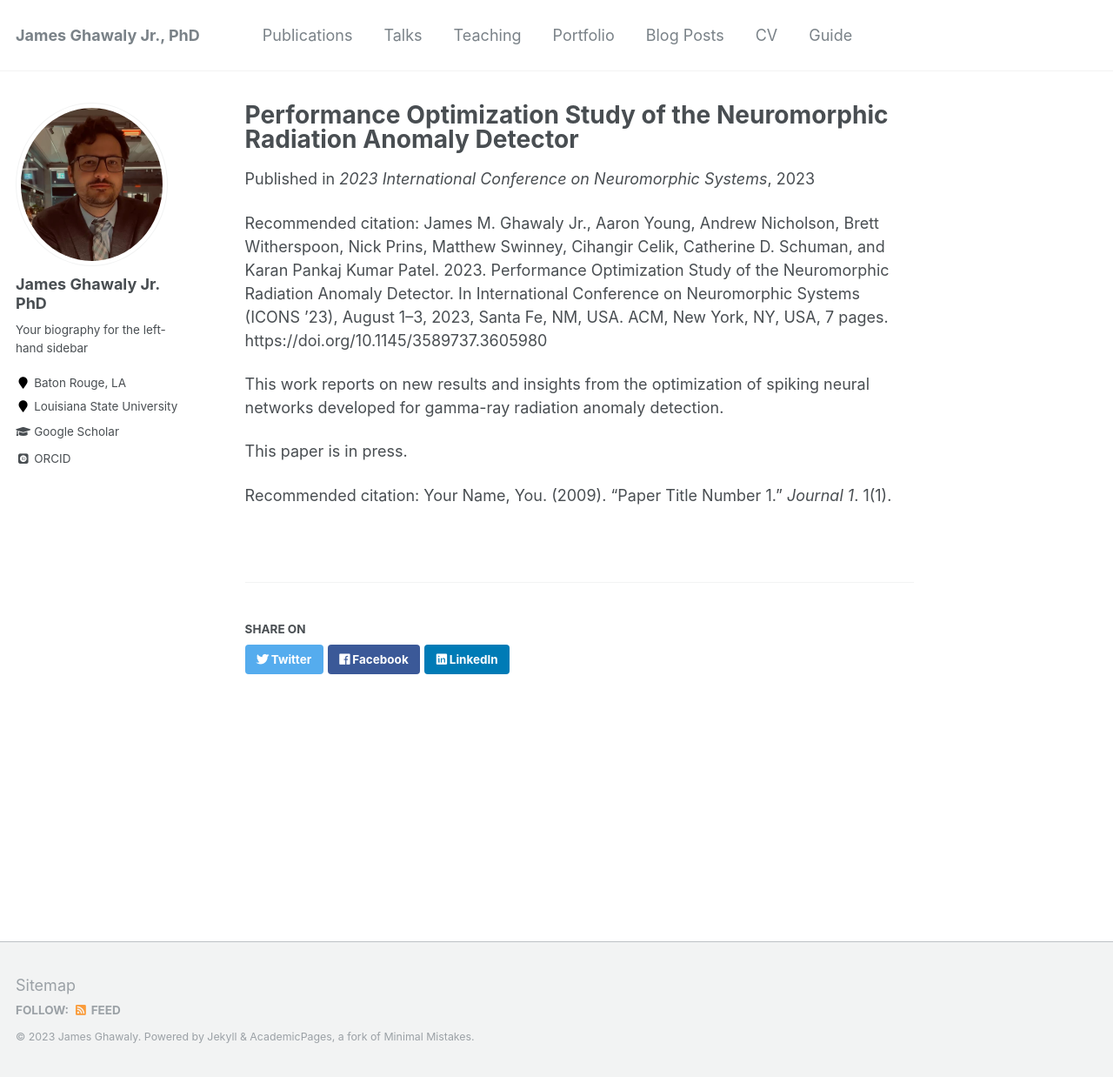
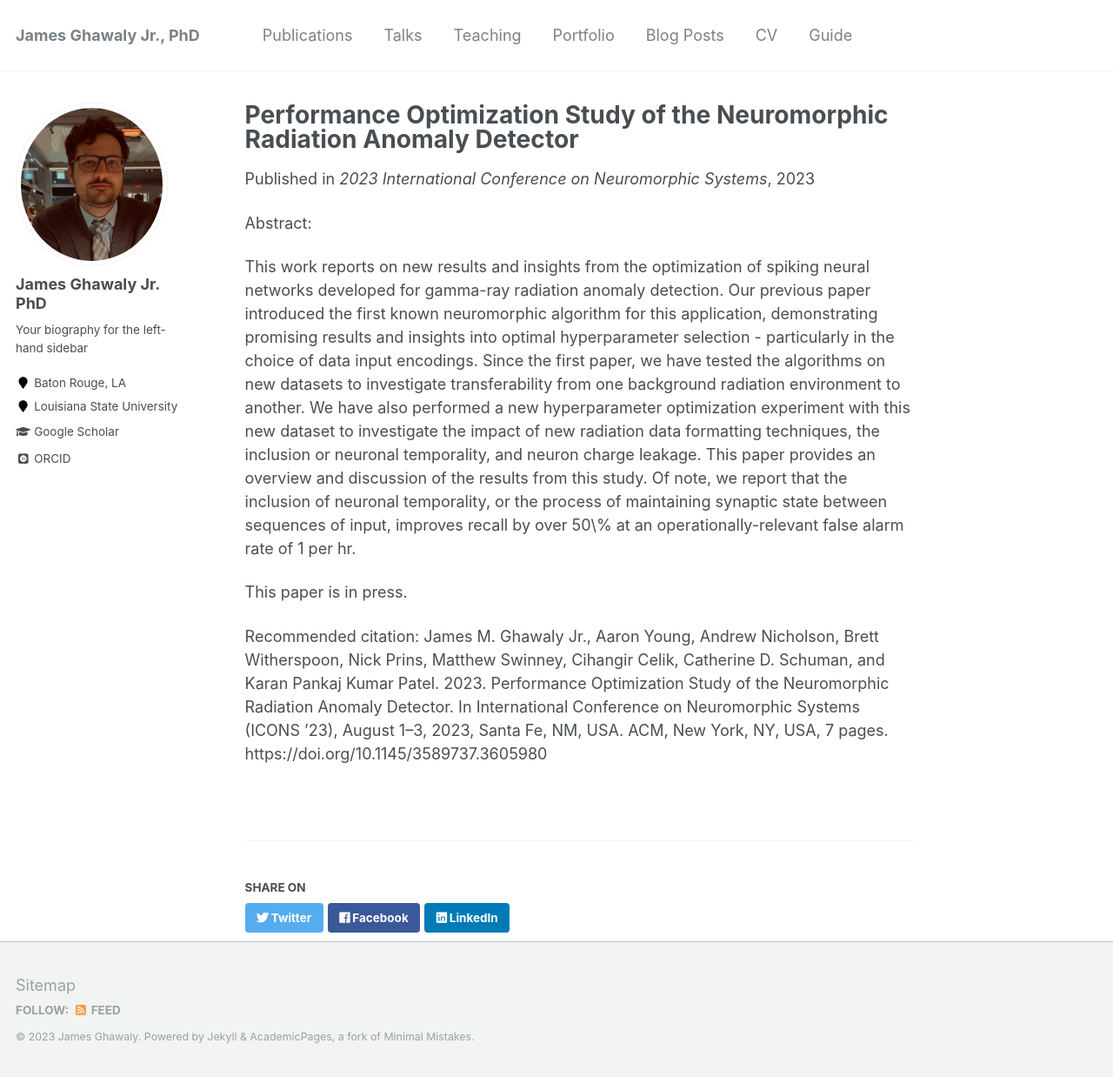
Before and after one commit to jghawaly/jghawaly.github.io, a Jekyll site: the page built from _publications/2009-10-01-paper-title-number-1.md, in a window 1280 px wide and 1238 px high. Shown: the whole window at 87% size. Built offline with Jekyll 4.4.1, drawn with Linux system fonts in a browser that asks for light colours; some web fonts are replaced.

Commit message:
Updated template

```diff
--- a/_publications/2009-10-01-paper-title-number-1.md
+++ b/_publications/2009-10-01-paper-title-number-1.md
@@ -6,16 +6,16 @@ excerpt: 'This work reports on new results and insights from the optimization of
 date: 2023-08-01
 venue: '2023 International Conference on Neuromorphic Systems'
 # paperurl: 'http://academicpages.github.io/files/paper1.pdf'
-citation: 'James M. Ghawaly Jr., Aaron Young, Andrew Nicholson, Brett Witherspoon, Nick Prins, Matthew Swinney, Cihangir Celik, Catherine D. Schuman, and Karan Pankaj Kumar Patel. 2023. Performance Optimization Study of the Neuromorphic Radiation Anomaly Detector. In International Conference on Neuromorphic Systems (ICONS ’23), August 1–3, 2023, Santa Fe, NM, USA. ACM, New York, NY, USA, 7 pages. https://doi.org/10.1145/3589737.3605980'
+# citation: 'James M. Ghawaly Jr., Aaron Young, Andrew Nicholson, Brett Witherspoon, Nick Prins, Matthew Swinney, Cihangir Celik, Catherine D. Schuman, and Karan Pankaj Kumar Patel. 2023. Performance Optimization Study of the Neuromorphic Radiation Anomaly Detector. In International Conference on Neuromorphic Systems (ICONS ’23), August 1–3, 2023, Santa Fe, NM, USA. ACM, New York, NY, USA, 7 pages. https://doi.org/10.1145/3589737.3605980'
 ---
 
-This work reports on new results and insights from the optimization of spiking neural networks developed for gamma-ray radiation anomaly detection.
+Abstract:
 
+This work reports on new results and insights from the optimization of spiking neural networks developed for gamma-ray radiation anomaly detection. Our previous paper introduced the first known neuromorphic algorithm for this application, demonstrating promising results and insights into optimal hyperparameter selection - particularly in the choice of data input encodings. Since the first paper, we have tested the algorithms on new datasets to investigate transferability from one background radiation environment to another. We have also performed a new hyperparameter optimization experiment with this new dataset to investigate the impact of new radiation data formatting techniques, the inclusion or neuronal temporality, and neuron charge leakage. This paper provides an overview and discussion of the results from this study. Of note, we report that the inclusion of neuronal temporality, or the process of maintaining synaptic state between sequences of input, improves recall by over 50\% at an operationally-relevant false alarm rate of 1 per hr.
 
 
 This paper is in press.
 
-[//]: # ([Download paper here]&#40;http://academicpages.github.io/files/paper1.pdf&#41;)
 
-
-Recommended citation: Your Name, You. (2009). "Paper Title Number 1." <i>Journal 1</i>. 1(1).
+Recommended citation:
+James M. Ghawaly Jr., Aaron Young, Andrew Nicholson, Brett Witherspoon, Nick Prins, Matthew Swinney, Cihangir Celik, Catherine D. Schuman, and Karan Pankaj Kumar Patel. 2023. Performance Optimization Study of the Neuromorphic Radiation Anomaly Detector. In International Conference on Neuromorphic Systems (ICONS ’23), August 1–3, 2023, Santa Fe, NM, USA. ACM, New York, NY, USA, 7 pages. https://doi.org/10.1145/3589737.3605980
```
